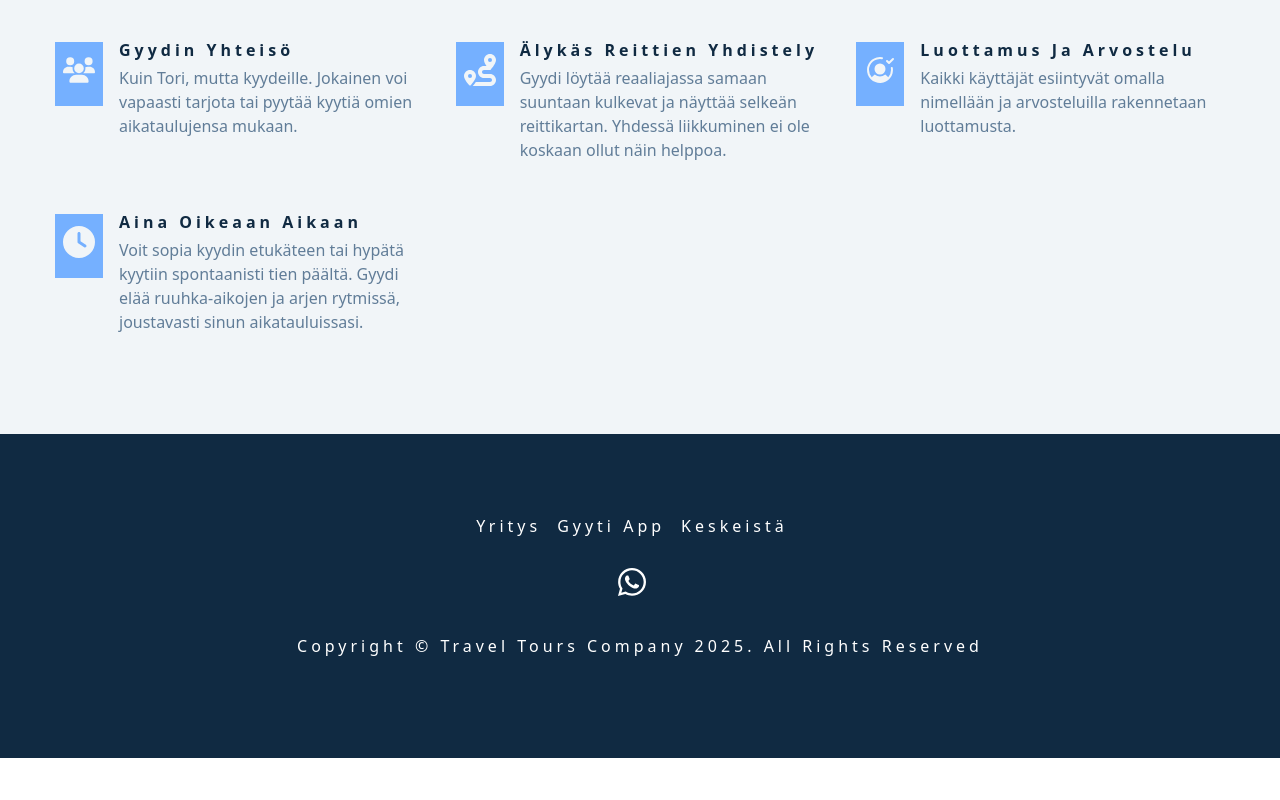
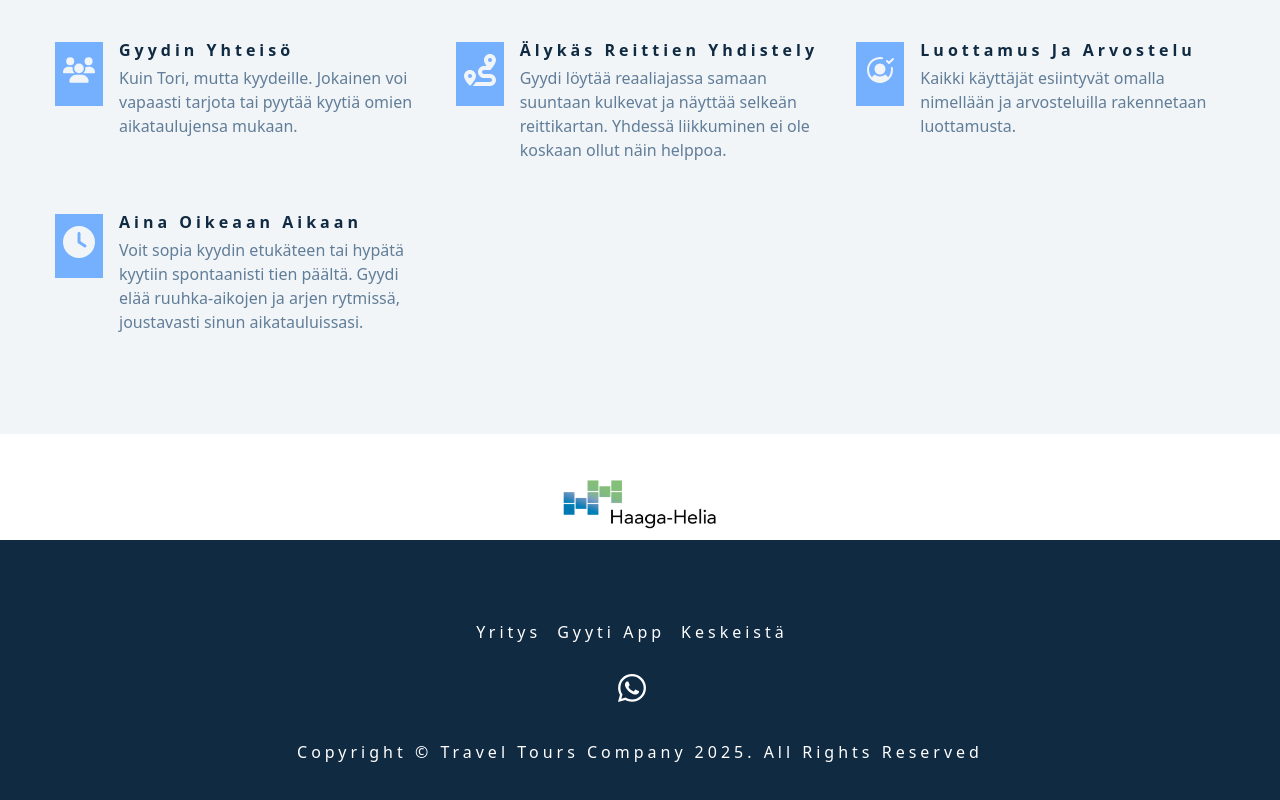
Before and after one commit to TuukkaUusitalo/gyytiWeb2, a React (Vite) app: page / in a window 1280 px wide. Shown: the part 1668-2468 px from the top of the page. Before the commit the page ends 2426 px from the top, so only its background shows below. Built offline with nearby package versions, Linux system fonts and the light colour scheme.

Commit message:
Made partnerships section

```diff
--- a/src/App.css
+++ b/src/App.css
@@ -630,6 +630,36 @@ Navbar
   height: 280px;
 }
 
+.partnersbar {
+  position: fixed;
+  top: 0;
+  left: 0;
+  width: 100%;
+  background: var(--clr-white);
+  box-shadow: var(--dark-shadow);
+  z-index: 2;
+  height: 4rem;
+  display: flex;
+  align-items: center;
+}
+.parnersbar-center {
+  width: 90vw;
+  max-width: 1170px;
+  margin: 0 auto;
+}
+.partners-list {
+  display: flex;
+  justify-content: center;
+  gap: 1rem;
+  margin-top: 2rem;
+}
+
+.partner-item img {
+  width: 10rem;
+  height: auto;
+  border-radius: 8px;
+}
+
 /* nav at bigger screen size */
 @media screen and (min-width: 992px) {
 
--- a/src/App.jsx
+++ b/src/App.jsx
@@ -5,6 +5,7 @@ import Navbar from "./components/Navbar";
 import Services from "./components/Services";
 import Tours from "./components/Tours";
 import "./App.css";
+import Parnerships from "./components/Parnerships";
 
 function App() {
   return (
@@ -15,6 +16,7 @@ function App() {
       <Services />
       {/*<Tours />*/}
       {/*<CommunityAchievements />*/}
+      <Parnerships />
       <Footer />
     </div>
   );
--- /dev/null
+++ b/src/components/Parnerships.jsx
@@ -0,0 +1,13 @@
+import React from "react";
+import { partner } from "../data";
+import Partners from "./Partners";
+
+const Partnerships = () => {
+  return (
+    <div>
+      <Partners partners={partner} parentClass="partners-list" />
+    </div>
+  );
+};
+
+export default Partnerships;
--- /dev/null
+++ b/src/components/Partners.jsx
@@ -0,0 +1,13 @@
+const Partners = ({ partners, parentClass }) => {
+  return (
+    <div className={parentClass}>
+      {partners.map((partner) => (
+        <div key={partner.id} className="partner-item">
+          <img src={partner.image} className="partner-img" alt={partner.name} />
+        </div>
+      ))}
+    </div>
+  );
+};
+
+export default Partners;
--- a/src/data.js
+++ b/src/data.js
@@ -2,12 +2,18 @@ import tour1 from "./assets/images/busStop.png";
 import tour2 from "./assets/images/tour-2.jpeg";
 import tour3 from "./assets/images/tour-3.jpeg";
 import tour4 from "./assets/images/tour-4.jpeg";
+
+import haagaHelia from "./assets/images/HH.jpg";
 
 export const pageLinks = [
   { id: 1, href: "#home", text: "yritys" },
   { id: 2, href: "#about", text: "gyyti app" },
   { id: 3, href: "#services", text: "keskeistä" },
   //{ id: 4, href: "#tours", text: "tours" },
+];
+
+export const partner = [
+  { id: 1, image: haagaHelia }
 ];
 
 export const socialLinks = [
```
Also changed, not shown: src/assets/images/HH.jpg (added).
